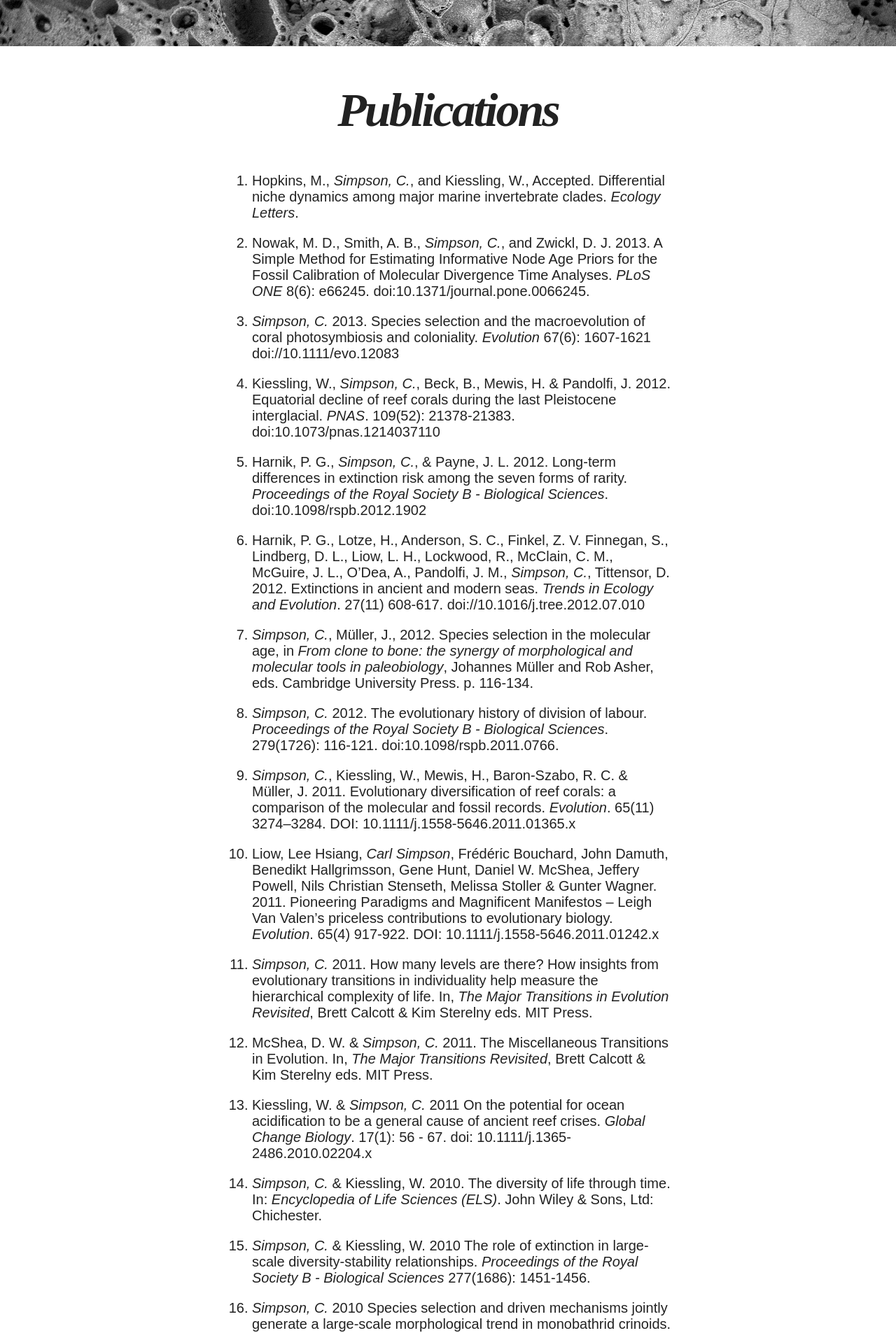
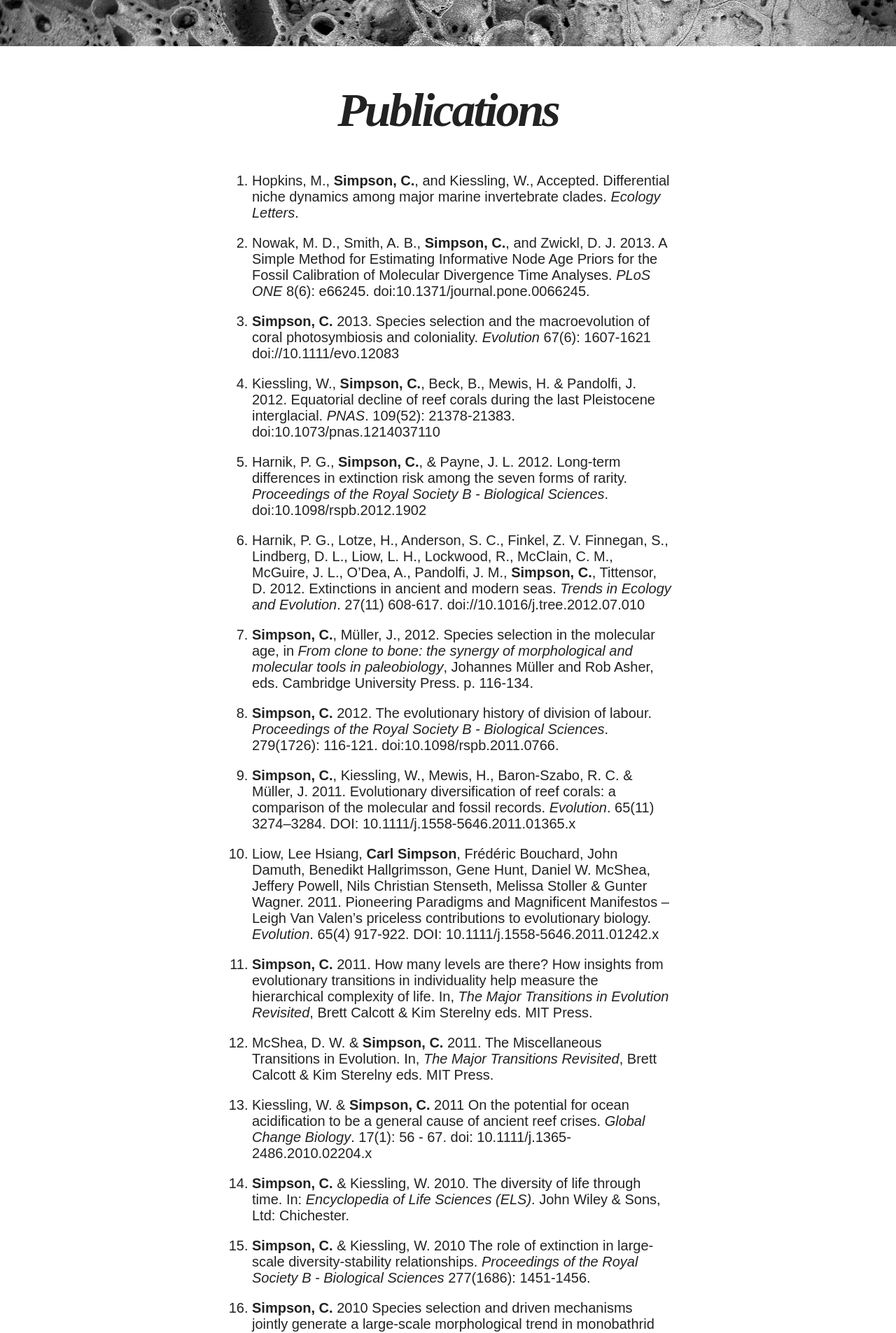
Before and after one commit to simpson-carl/simpson-carl.github.io, a Jekyll site: the page built from publications.md, in a window 1280 px wide. Shown: the part 443-2348 px from the top of the page at 70% size. Built offline with Jekyll 4.4.1, drawn with Linux system fonts in a browser that asks for light colours; nearby versions of some CDN libraries; Markdown is read by kramdown in place of the engine named in the settings.

Commit message:
** simpson **

```diff
--- a/publications.md
+++ b/publications.md
@@ -7,44 +7,44 @@ modified: 2013-09-23
 image:
      feature: overgrowth.jpg
 ---
-11. Hopkins, M., *Simpson, C.*, and Kiessling, W., Accepted. Differential niche dynamics among major marine invertebrate clades. *Ecology Letters*.
+11. Hopkins, M., **Simpson, C.**, and Kiessling, W., Accepted. Differential niche dynamics among major marine invertebrate clades. *Ecology Letters*.
 
 
-1. Nowak, M. D., Smith, A. B., *Simpson, C.*, and Zwickl, D. J. 2013. A Simple Method for Estimating Informative Node Age Priors for the Fossil Calibration of Molecular Divergence Time Analyses. *PLoS ONE* 8(6): e66245. doi:10.1371/journal.pone.0066245.
+1. Nowak, M. D., Smith, A. B., **Simpson, C.**, and Zwickl, D. J. 2013. A Simple Method for Estimating Informative Node Age Priors for the Fossil Calibration of Molecular Divergence Time Analyses. *PLoS ONE* 8(6): e66245. doi:10.1371/journal.pone.0066245.
 
-2. *Simpson, C.* 2013. Species selection and the macroevolution of coral photosymbiosis and coloniality. *Evolution* 67(6): 1607-1621 doi://10.1111/evo.12083
+2. **Simpson, C.** 2013. Species selection and the macroevolution of coral photosymbiosis and coloniality. *Evolution* 67(6): 1607-1621 doi://10.1111/evo.12083
 
-3. Kiessling, W., *Simpson, C.*, Beck, B., Mewis, H. & Pandolfi, J. 2012. Equatorial decline of reef corals during the last Pleistocene interglacial. *PNAS*. 109(52): 21378-21383. doi:10.1073/pnas.1214037110
+3. Kiessling, W., **Simpson, C.**, Beck, B., Mewis, H. & Pandolfi, J. 2012. Equatorial decline of reef corals during the last Pleistocene interglacial. *PNAS*. 109(52): 21378-21383. doi:10.1073/pnas.1214037110
 
-4. Harnik, P. G., *Simpson, C.*, & Payne, J. L.  2012. Long-term differences in extinction risk among the seven forms of rarity. *Proceedings of the Royal Society B - Biological Sciences*. doi:10.1098/rspb.2012.1902
+4. Harnik, P. G., **Simpson, C.**, & Payne, J. L.  2012. Long-term differences in extinction risk among the seven forms of rarity. *Proceedings of the Royal Society B - Biological Sciences*. doi:10.1098/rspb.2012.1902
 
-5. Harnik, P. G., Lotze, H., Anderson, S. C., Finkel, Z. V. Finnegan, S., Lindberg, D. L., Liow, L. H., Lockwood, R., McClain, C. M., McGuire, J. L., O'Dea, A., Pandolfi, J. M., *Simpson, C.*, Tittensor, D. 2012. Extinctions in ancient and modern seas. *Trends in Ecology and Evolution*. 27(11) 608-617. doi://10.1016/j.tree.2012.07.010
+5. Harnik, P. G., Lotze, H., Anderson, S. C., Finkel, Z. V. Finnegan, S., Lindberg, D. L., Liow, L. H., Lockwood, R., McClain, C. M., McGuire, J. L., O'Dea, A., Pandolfi, J. M., **Simpson, C.**, Tittensor, D. 2012. Extinctions in ancient and modern seas. *Trends in Ecology and Evolution*. 27(11) 608-617. doi://10.1016/j.tree.2012.07.010
 
-6. *Simpson, C.*, Müller, J., 2012. Species selection in the molecular age, in *From clone to bone: the synergy of morphological and molecular tools in paleobiology*, Johannes Müller and Rob Asher, eds. Cambridge University Press. p. 116-134.
+6. **Simpson, C.**, Müller, J., 2012. Species selection in the molecular age, in *From clone to bone: the synergy of morphological and molecular tools in paleobiology*, Johannes Müller and Rob Asher, eds. Cambridge University Press. p. 116-134.
 
-7. *Simpson, C.* 2012. The evolutionary history of division of labour. *Proceedings of the Royal Society B - Biological Sciences*. 279(1726): 116-121. doi:10.1098/rspb.2011.0766.
+7. **Simpson, C.** 2012. The evolutionary history of division of labour. *Proceedings of the Royal Society B - Biological Sciences*. 279(1726): 116-121. doi:10.1098/rspb.2011.0766.
 
-8. *Simpson, C.*, Kiessling, W., Mewis, H., Baron-Szabo, R. C. & Müller, J. 2011. Evolutionary diversification of reef corals: a comparison of the molecular and fossil records. *Evolution*. 65(11) 3274–3284. DOI: 10.1111/j.1558-5646.2011.01365.x
+8. **Simpson, C.**, Kiessling, W., Mewis, H., Baron-Szabo, R. C. & Müller, J. 2011. Evolutionary diversification of reef corals: a comparison of the molecular and fossil records. *Evolution*. 65(11) 3274–3284. DOI: 10.1111/j.1558-5646.2011.01365.x
 
-9. Liow, Lee Hsiang, *Carl Simpson*, Frédéric Bouchard, John Damuth, Benedikt Hallgrimsson, Gene Hunt, Daniel W. McShea, Jeffery Powell, Nils
+9. Liow, Lee Hsiang, **Carl Simpson**, Frédéric Bouchard, John Damuth, Benedikt Hallgrimsson, Gene Hunt, Daniel W. McShea, Jeffery Powell, Nils
 Christian Stenseth, Melissa Stoller & Gunter Wagner. 2011. Pioneering Paradigms and Magnificent Manifestos -- Leigh Van Valen’s priceless contributions to evolutionary biology. *Evolution*. 65(4) 917-922. DOI: 10.1111/j.1558-5646.2011.01242.x
 
-10. *Simpson, C.* 2011. How many levels are there? How insights from evolutionary transitions in individuality help measure the hierarchical complexity of life. In, *The Major Transitions in Evolution Revisited*, Brett Calcott & Kim Sterelny eds.  MIT Press.
+10. **Simpson, C.** 2011. How many levels are there? How insights from evolutionary transitions in individuality help measure the hierarchical complexity of life. In, *The Major Transitions in Evolution Revisited*, Brett Calcott & Kim Sterelny eds.  MIT Press.
 
-11. McShea, D. W. & *Simpson, C.* 2011. The Miscellaneous Transitions in Evolution. In, *The Major Transitions Revisited*, Brett Calcott & Kim Sterelny eds.  MIT Press.
+11. McShea, D. W. & **Simpson, C.** 2011. The Miscellaneous Transitions in Evolution. In, *The Major Transitions Revisited*, Brett Calcott & Kim Sterelny eds.  MIT Press.
 
-12. Kiessling, W. & *Simpson, C.* 2011 On the potential for ocean acidification to be a general cause of ancient reef crises. *Global Change Biology*. 17(1): 56 - 67. doi: 10.1111/j.1365-2486.2010.02204.x
+12. Kiessling, W. & **Simpson, C.** 2011 On the potential for ocean acidification to be a general cause of ancient reef crises. *Global Change Biology*. 17(1): 56 - 67. doi: 10.1111/j.1365-2486.2010.02204.x
 
-13. *Simpson, C.* & Kiessling, W. 2010. The diversity of life through time.  In: *Encyclopedia of Life Sciences (ELS)*. John Wiley & Sons, Ltd: Chichester.
+13. **Simpson, C.** & Kiessling, W. 2010. The diversity of life through time.  In: *Encyclopedia of Life Sciences (ELS)*. John Wiley & Sons, Ltd: Chichester.
 
-14. *Simpson, C.* & Kiessling, W. 2010 The role of extinction in large-scale diversity-stability relationships. *Proceedings of the Royal Society B - Biological Sciences* 277(1686): 1451-1456.
+14. **Simpson, C.** & Kiessling, W. 2010 The role of extinction in large-scale diversity-stability relationships. *Proceedings of the Royal Society B - Biological Sciences* 277(1686): 1451-1456.
 
-15. *Simpson, C.* 2010 Species selection and driven mechanisms jointly generate a large-scale morphological trend in monobathrid crinoids. *Paleobiology* 36(3): 481-496.
+15. **Simpson, C.** 2010 Species selection and driven mechanisms jointly generate a large-scale morphological trend in monobathrid crinoids. *Paleobiology* 36(3): 481-496.
 
-16. Kiessling, W., *Simpson, C.* & Foote, M. 2010 Reefs as Cradles of Evolution and Sources of Biodiversity in the Phanerozoic. *Science* 327(5962): 196-198.
+16. Kiessling, W., **Simpson, C.** & Foote, M. 2010 Reefs as Cradles of Evolution and Sources of Biodiversity in the Phanerozoic. *Science* 327(5962): 196-198.
 
-17. *Simpson, C.* & Harnik, P. G. 2009 Assessing the role of abundance in marine bivalve extinction over the post-Paleozoic. *Paleobiology* 35(4): 631–647.
+17. **Simpson, C.** & Harnik, P. G. 2009 Assessing the role of abundance in marine bivalve extinction over the post-Paleozoic. *Paleobiology* 35(4): 631–647.
 
-18. Alroy, J., Aberhan, M., Bottjer, D., Foote, M., Fürsich, F. T., Harries, P. J., Hendy, A. J. W., Holland, S., Ivany, L. C., Kiessling, W., Kosnik, M. A., Marshall, C. R., McGowan, A. J., Miller, A., Olszewski, T. D., Patzkowsky, M., Peters, S. E., Villier, L., Wagner, P., Bonuso, N., Borkow, P. S., Brenneis, B., Clapham, M. E., Fall, L. M., Ferguson, C. A., Hanson, V. L., Krug, A. Z., Layou, K. M., Leckey, E. H., Nürnberg, S., Powers, C. M., Sessa, J. A., *Simpson, C.*, Tomašových, A. & Visaggi, C. C. 2008 Phanerozoic trends in the global diversity of marine invertebrates. *Science* 321(5885), 97-100.
+18. Alroy, J., Aberhan, M., Bottjer, D., Foote, M., Fürsich, F. T., Harries, P. J., Hendy, A. J. W., Holland, S., Ivany, L. C., Kiessling, W., Kosnik, M. A., Marshall, C. R., McGowan, A. J., Miller, A., Olszewski, T. D., Patzkowsky, M., Peters, S. E., Villier, L., Wagner, P., Bonuso, N., Borkow, P. S., Brenneis, B., Clapham, M. E., Fall, L. M., Ferguson, C. A., Hanson, V. L., Krug, A. Z., Layou, K. M., Leckey, E. H., Nürnberg, S., Powers, C. M., Sessa, J. A., **Simpson, C.**, Tomašových, A. & Visaggi, C. C. 2008 Phanerozoic trends in the global diversity of marine invertebrates. *Science* 321(5885), 97-100.
 
-19. Sánchez, J. A., Lasker, H. R., Zeng, W., Coluci, V. & *Simpson, C.* 2003 How similar are branching networks in nature? A view from the ocean: Caribbean gorgonian corals. *Journal of Theoretical Biology* 222, 135-138.
+19. Sánchez, J. A., Lasker, H. R., Zeng, W., Coluci, V. & **Simpson, C.** 2003 How similar are branching networks in nature? A view from the ocean: Caribbean gorgonian corals. *Journal of Theoretical Biology* 222, 135-138.
```
Also changed, not shown: 2 other files.
